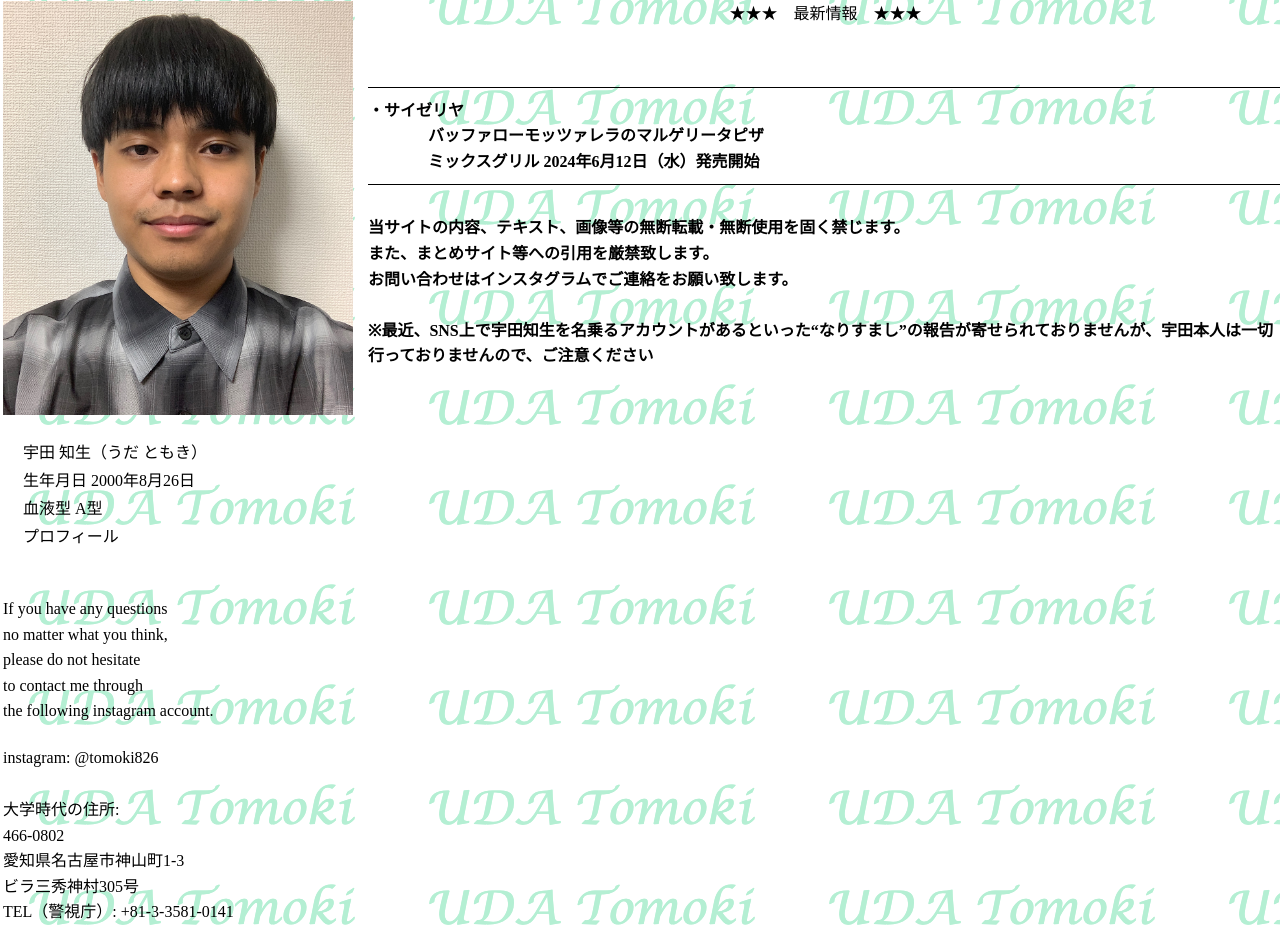
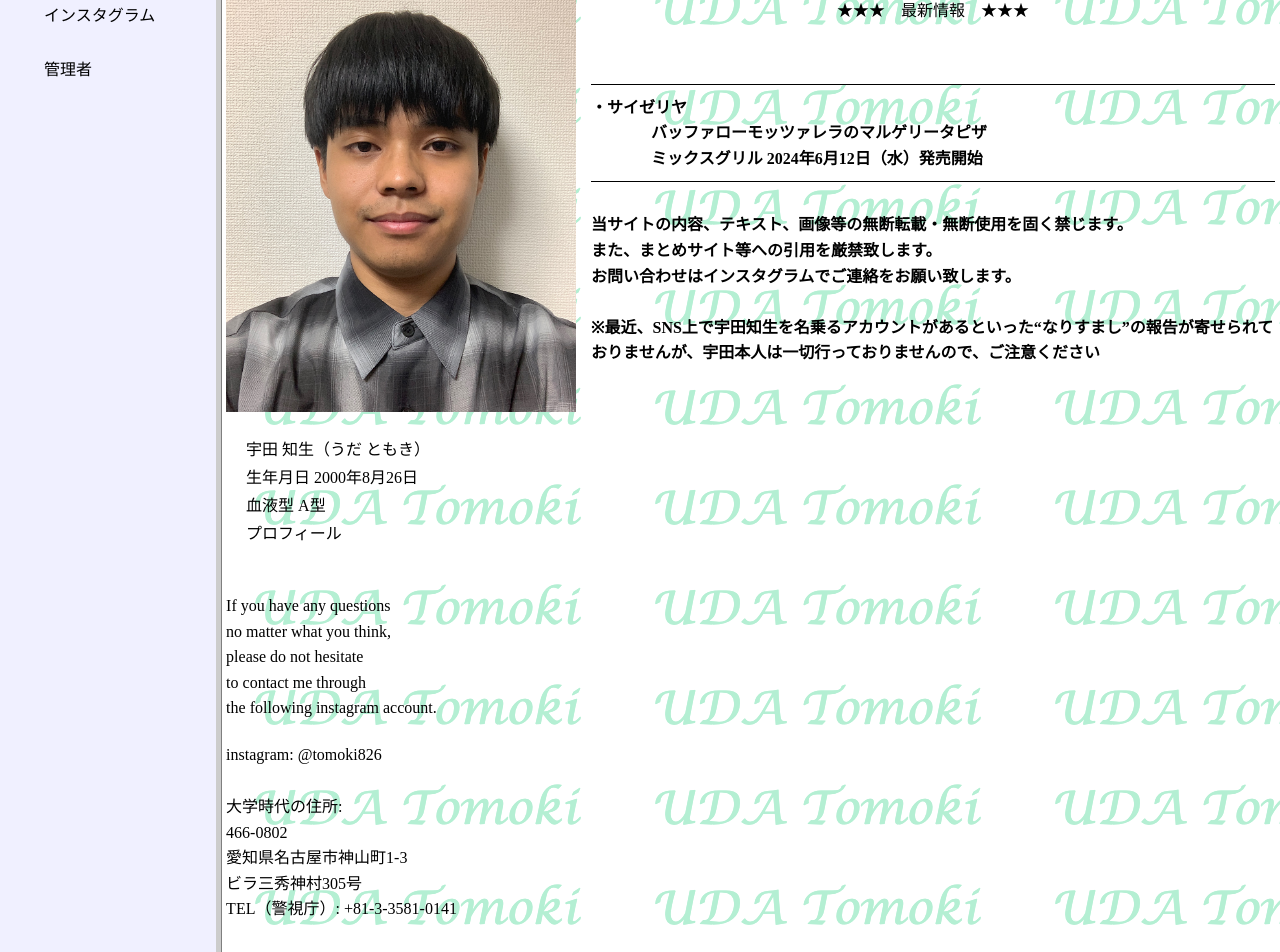
Before and after one commit to uda-tomoki-lvgs/next-website, a Next.js app: page / in a window 1280 px wide. Shown: the part 136-1088 px from the top of the page. Before the commit the page ends 1061 px from the top, so only its background shows below. Built offline with nearby package versions, Linux system fonts and the light colour scheme.

Commit message:
タブ部分を修正

```diff
--- /dev/null
+++ b/src/app/PageTab.tsx
@@ -0,0 +1,16 @@
+import "./pagetab.css";
+
+const PageTab = () => {
+  return (
+    <div className="pagetab">
+      <div className="tab-item">
+        <div>トップ</div>
+        <div>生い立ち</div>
+        <div>インスタグラム</div>
+        <div>管理者</div>
+      </div>
+    </div>
+  );
+};
+
+export default PageTab;
--- /dev/null
+++ b/src/app/TopPage.tsx
@@ -0,0 +1,72 @@
+import HorizontalLine from "./HorizontalLine";
+import BackgroundImage from "./backgroundImage";
+
+const TopPage = () => {
+  return (
+    <div className="top-page main-page" style={BackgroundImage()}>
+      <div className="site-title">宇田 知生のホームページ</div>
+      <div className="flex-info">
+        <div className="left-info">
+          <img className="self-photo" src="/IMG_6220.jpeg" />
+          <div className="self-index">
+            宇田 知生（うだ ともき）
+            <br />
+            生年月日 2000年8月26日
+            <br />
+            血液型 A型
+            <br />
+            プロフィール
+          </div>
+          <div className="contact-message">
+            If you have any questions
+            <br />
+            no matter what you think,
+            <br />
+            please do not hesitate
+            <br />
+            to contact me through
+            <br />
+            the following instagram account.
+            <br />
+          </div>
+          <div className="contact-info">instagram: @tomoki826</div>
+          <div className="contact-address">
+            大学時代の住所:
+            <br />
+            466-0802
+            <br />
+            愛知県名古屋市神山町1-3
+            <br />
+            ビラ三秀神村305号
+            <br />
+            TEL（警視庁）: +81-3-3581-0141
+          </div>
+        </div>
+        <div className="right-info">
+          <div className="latest-info-title">★★★　最新情報　★★★</div>
+          <HorizontalLine />
+          <div className="latest-info">
+            ・サイゼリヤ
+            <br />
+            <span>バッファローモッツァレラのマルゲリータピザ</span>
+            <br />
+            <span>ミックスグリル 2024年6月12日（水）発売開始</span>
+          </div>
+          <HorizontalLine />
+          <div className="attention-info">
+            当サイトの内容、テキスト、画像等の無断転載・無断使用を固く禁じます。
+            <br />
+            また、まとめサイト等への引用を厳禁致します。
+            <br />
+            お問い合わせはインスタグラムでご連絡をお願い致します。
+            <br />
+            <br />
+            ※最近、SNS上で宇田知生を名乗るアカウントがあるといった“なりすまし”の報告が寄せられておりませんが、宇田本人は一切行っておりませんので、ご注意ください
+          </div>
+        </div>
+      </div>
+    </div>
+  );
+};
+
+export default TopPage;
--- a/src/app/backgroundImage.tsx
+++ b/src/app/backgroundImage.tsx
@@ -1,15 +1,14 @@
-
 import { CSSProperties } from "react";
 import toppage from "../../public/toppage.png";
 
 const BackgroundImage = () => {
-    return {
-        backgroundImage: `url(${toppage.src})`,
-        zIndex: "-1",
-        position: "absolute",
-        width: "100vw",
-        height: "100vh",
-    } as CSSProperties;
-}
+  return {
+    backgroundImage: `url(${toppage.src})`,
+    //zIndex: "-1",
+    //position: "absolute",
+    //width: "100vw",
+    //height: "100vh",
+  } as CSSProperties;
+};
 
-export default BackgroundImage
+export default BackgroundImage;
--- a/src/app/globals.css
+++ b/src/app/globals.css
@@ -1,6 +1,14 @@
 body {
   font-family: "Hiragino Kaku Gothic ProN";
-  margin: 3px;
+  margin: 0px;
+}
+
+main {
+  display: flex;
+}
+
+.top-page {
+  margin-left: 5px;
 }
 
 .site-title {
@@ -32,6 +40,7 @@
 
 .right-info {
   line-height: 160%;
+  padding-right: 5px;
 }
 
 .self-index {
@@ -49,7 +58,7 @@
 }
 .contact-address {
   line-height: 160%;
-  margin-top: 30px;
+  margin: 30px 0;
 }
 
 .flex-info {
--- a/src/app/layout.tsx
+++ b/src/app/layout.tsx
@@ -1,5 +1,4 @@
 import type { Metadata } from "next";
-import BackgroundImage from "./backgroundImage";
 import "./globals.css";
 
 export const metadata: Metadata = {
@@ -14,7 +13,7 @@
 }>) {
   return (
     <html lang="jp">
-      <body style={BackgroundImage()}>{children}</body>
+      <body>{children}</body>
     </html>
   );
 }
--- a/src/app/page.tsx
+++ b/src/app/page.tsx
@@ -1,61 +1,11 @@
-import Image from "next/image";
-import HorizontalLine from "./HorizontalLine";
+import PageTab from "./PageTab";
+import TopPage from "./TopPage";
 
 const Home = () => {
   return (
     <main>
-      <div></div>
-      <div className="top-page main-page">
-        <div className="site-title">宇田 知生のホームページ</div>
-        <div className="flex-info">
-          <div className="left-info">
-            <img className="self-photo" src="/IMG_6220.jpeg" />
-            <div className="self-index">
-              宇田 知生（うだ ともき）
-              <br/>
-              生年月日 2000年8月26日
-              <br/>
-              血液型 A型
-              <br/>
-              プロフィール
-            </div>
-            <div className="contact-message">
-              If you have any questions<br/>
-              no matter what you think,<br/>
-              please do not hesitate<br/>
-              to contact me through<br/>
-              the following instagram account.<br/>
-            </div>
-            <div className="contact-info">instagram: @tomoki826</div>
-            <div className="contact-address">
-              大学時代の住所:<br/>
-              466-0802<br/>
-              愛知県名古屋市神山町1-3<br/>
-              ビラ三秀神村305号<br/>
-              TEL（警視庁）: +81-3-3581-0141
-            </div>
-          </div>
-          <div className="right-info">
-            <div className="latest-info-title">★★★　最新情報　★★★</div>
-            <HorizontalLine />
-            <div className="latest-info">
-              ・サイゼリヤ<br/>
-              <span>バッファローモッツァレラのマルゲリータピザ</span><br/>
-              <span>ミックスグリル 2024年6月12日（水）発売開始</span>
-            </div>
-            <HorizontalLine/>
-            <div className="attention-info">
-              当サイトの内容、テキスト、画像等の無断転載・無断使用を固く禁じます。
-              <br/>
-              また、まとめサイト等への引用を厳禁致します。
-              <br/>
-              お問い合わせはインスタグラムでご連絡をお願い致します。
-              <br/><br/>
-              ※最近、SNS上で宇田知生を名乗るアカウントがあるといった“なりすまし”の報告が寄せられておりませんが、宇田本人は一切行っておりませんので、ご注意ください
-            </div>
-          </div>
-        </div>
-      </div>
+      <PageTab />
+      <TopPage />
     </main>
   );
 };
--- /dev/null
+++ b/src/app/pagetab.css
@@ -0,0 +1,12 @@
+.pagetab {
+  width: 25vw;
+  background-color: #f0f0ff;
+  border-right: 5px solid #cccccc;
+  box-shadow: 0.5px 0px 0px black;
+}
+
+.tab-item > div {
+  text-align: left;
+  width: 10vw;
+  margin: 30px auto;
+}
```
